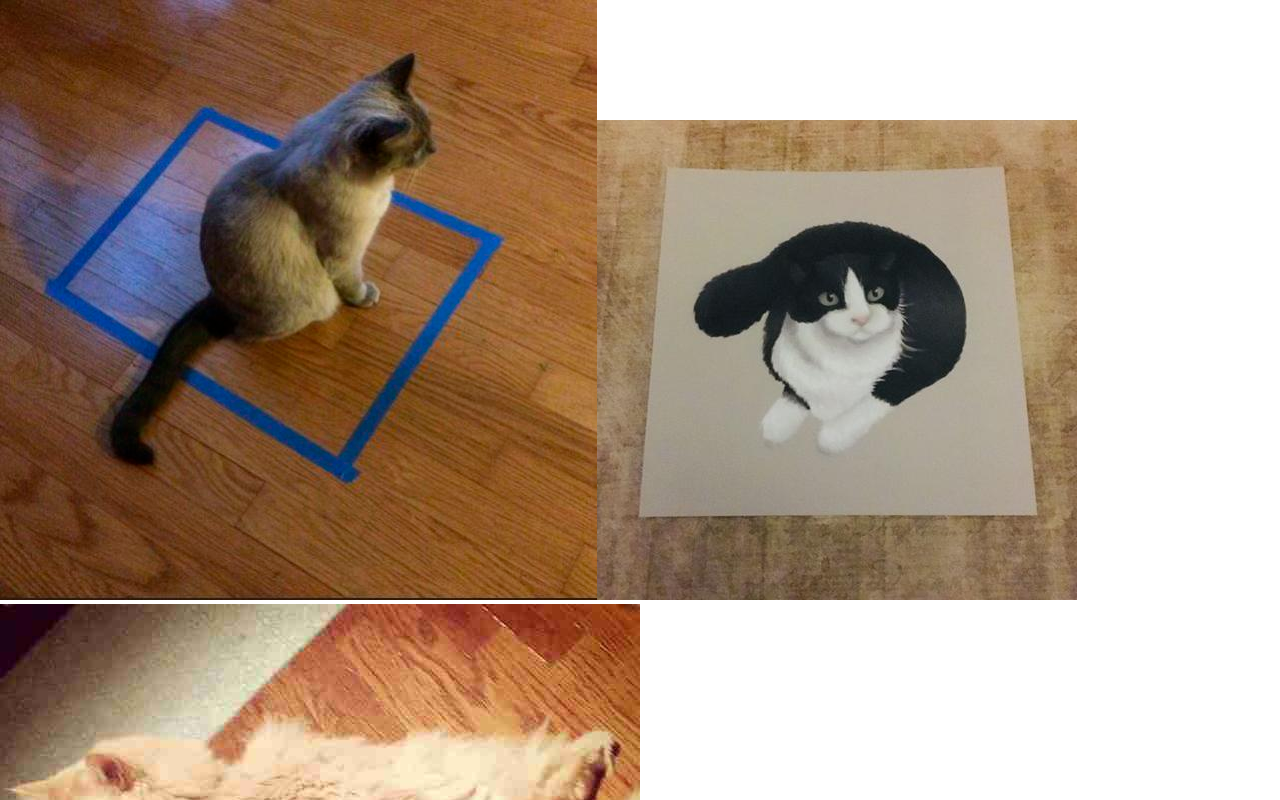
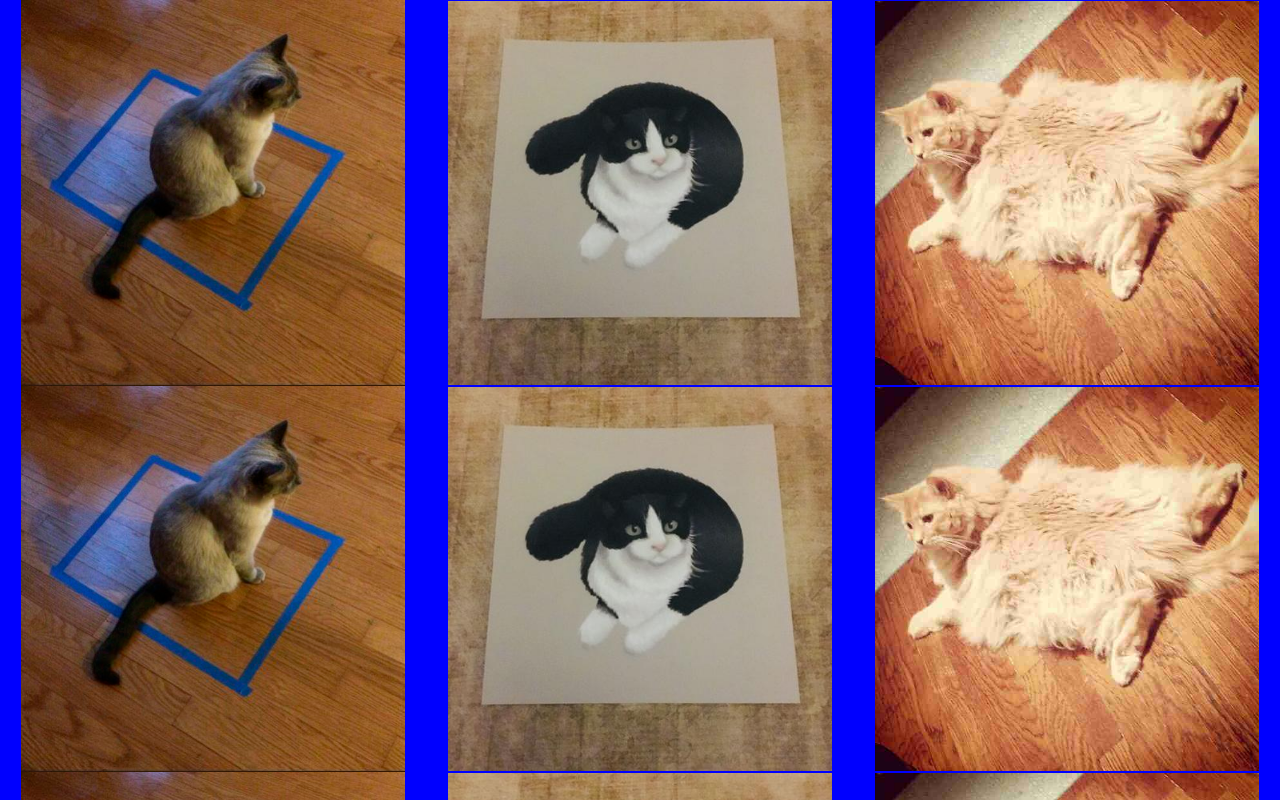
Before and after one commit to orionhall/ImageTiler, a React (Create React App) app: page / in a window 1280 px wide. Shown: the top 800 px of the page. Built offline with nearby package versions, Linux system fonts and the light colour scheme.

Commit message:
Changed hierarchy to be tileBody -> tileRow -> tile

```diff
--- a/src/App.css
+++ /dev/null
@@ -1,31 +0,0 @@
-.App {
-  text-align: center;
-}
-
-.App-logo {
-  height: 40vmin;
-}
-
-.App-header {
-  background-color: #282c34;
-  min-height: 100vh;
-  display: flex;
-  flex-direction: column;
-  align-items: center;
-  justify-content: center;
-  font-size: calc(10px + 2vmin);
-  color: white;
-}
-
-.App-link {
-  color: #09d3ac;
-}
-
-.poop {
-  color: brown;
-}
-
-.content {
-  width: 100%;
-  min-height: 240px;
-}
--- a/src/App.js
+++ b/src/App.js
@@ -1,12 +1,9 @@
 import React from 'react';
-import classes from './App.css';
 import ImageTiler from './containers/ImageTiler/ImageTiler';
 
 function App() {
   return (
-    <ImageTiler className={classes.poop}>
-
-    </ImageTiler>
+    <ImageTiler />
   );
 }
 
--- /dev/null
+++ b/src/ImageTiler.css
@@ -0,0 +1,45 @@
+.App {
+  text-align: center;
+}
+
+.App-logo {
+  height: 40vmin;
+}
+
+.App-header {
+  background-color: #282c34;
+  min-height: 100vh;
+  display: flex;
+  flex-direction: column;
+  align-items: center;
+  justify-content: center;
+  font-size: calc(10px + 2vmin);
+  color: white;
+}
+
+.App-link {
+  color: #09d3ac;
+}
+
+
+.tilerBody {
+  display: flex;
+  flex-direction: column;
+  justify-content: space-evenly;
+  align-items: stretch;
+  background: red;
+}
+
+.tileRow {
+  display: flex;
+  flex-direction: row;
+  justify-content: space-evenly;
+  background: blue;
+}
+
+.tile {
+  width: 30%;
+  margin: auto;
+  /* min-height: 30%; */
+  /* padding: 0px 20px; */
+}
--- a/src/components/Tile/Tile.js
+++ b/src/components/Tile/Tile.js
@@ -2,7 +2,7 @@ import React from 'react';
 
 const Tile = (props) => {
     return (
-        <img key={props.id} alt={props.id} src={props.src}/>
+        <img className='tile' key={props.id} alt={props.id} src={props.src} />
     );
 }
 
--- a/src/components/TileContainer/TileContainer.js
+++ /dev/null
@@ -1,46 +0,0 @@
-import React from 'react';
-import Aux from '../../hoc/Auxiliary';
-import Tile from '../Tile/Tile';
-import image1 from '../../assets/images/1.jpg';
-import image2 from '../../assets/images/2.jpg';
-import image3 from '../../assets/images/3.jpg';
-
-// Gonna send an array of image objects (with src property) to the TileContainer
-class TileContainer extends React.Component {
-    constructor (props) {
-        super(props);
-
-        this.state = {
-            // Sample photos for now
-            photos: [
-                {
-                    id: 1,
-                    src: image1
-                },
-                {
-                    id: 2,
-                    src: image2
-                },
-                {
-                    id: 3,
-                    src: image3
-                }
-            ]
-        }
-    };
-
-
-    render () {
-        return (
-            <Aux>
-                {this.state.photos.map((img) => {
-                    return (
-                        <Tile key={img.id} alt={img.id} src={img.src}></Tile>
-                    )
-                })}
-            </Aux>
-        );
-    };
-}
-
-export default TileContainer;
--- /dev/null
+++ b/src/components/TileRow/TileRow.js
@@ -0,0 +1,17 @@
+import React from 'react';
+import Tile from '../Tile/Tile';
+import '../../ImageTiler.css';
+
+const TileRow = (props) => {
+    return (
+        <div className="tileRow">
+            {props.rowPhotos.map((photo) => {
+                return (
+                    <Tile key={photo.id} alt={photo.id} src={photo.src} />
+                );
+            })}
+        </div>
+    );
+};
+
+export default TileRow;
--- /dev/null
+++ b/src/components/TilerBody/TilerBody.js
@@ -0,0 +1,86 @@
+import React from 'react';
+import Aux from '../../hoc/Auxiliary';
+import TileRow from '../TileRow/TileRow';
+import image1 from '../../assets/images/1.jpg';
+import image2 from '../../assets/images/2.jpg';
+import image3 from '../../assets/images/3.jpg';
+import '../../ImageTiler.css';
+
+class TilerBody extends React.Component {
+    constructor (props) {
+        super(props);
+
+        this.state = {
+            photosPerRow: 3,
+            // Sample photos for now
+            photos: [
+                {
+                    id: 1,
+                    src: image1
+                },
+                {
+                    id: 2,
+                    src: image2
+                },
+                {
+                    id: 3,
+                    src: image3
+                },
+                {
+                    id: 4,
+                    src: image1
+                },
+                {
+                    id: 5,
+                    src: image2
+                },
+                {
+                    id: 6,
+                    src: image3
+                },
+                {
+                    id: 7,
+                    src: image1
+                },
+                {
+                    id: 8,
+                    src: image2
+                },
+                {
+                    id: 9,
+                    src: image3
+                }
+            ]
+        }
+    };
+
+
+    render () {
+        const numPhotos = this.state.photos.length,
+            photosPerRow = this.state.photosPerRow,
+            rowsNeeded = numPhotos % photosPerRow === 0 ? numPhotos / photosPerRow : Math.floor(numPhotos / photosPerRow ) + 1,
+            formattedPhotos = [];
+        for (let i = 1; i <= rowsNeeded; i++) {
+            const maxThisRow = i * photosPerRow, // row 1 = 3, row 2 = 6
+                minThisRow = (maxThisRow - photosPerRow) + 1, // row 1 = 1, row 2 = 4
+                thisRowPhotos = this.state.photos.filter((photo) => {
+                return photo.id >= minThisRow && photo.id <= maxThisRow;
+            });
+            formattedPhotos.push(thisRowPhotos);
+        }
+
+        return (
+            <Aux>
+                <div className="tilerBody">
+                    {formattedPhotos.map((rowPhotos, index) => {
+                        return (
+                            <TileRow key={index} rowPhotos={rowPhotos} />
+                        )
+                    })}
+                </div>
+            </Aux>
+        );
+    };
+}
+
+export default TilerBody;
--- a/src/containers/ImageTiler/ImageTiler.js
+++ b/src/containers/ImageTiler/ImageTiler.js
@@ -1,12 +1,12 @@
 import React from 'react';
 import Aux from '../../hoc/Auxiliary';
-import TileContainer from '../../components/TileContainer/TileContainer'
+import TilerBody from '../../components/TilerBody/TilerBody';
 
 const ImageTiler = (props) => {
     return (
         <Aux>
             {/* Navbar? */}
-            <TileContainer />
+            <TilerBody />
         </Aux>
     );
 };
```
Also changed, not shown: src/components/Navigation/Toolbar/Toolbar.js (added).
